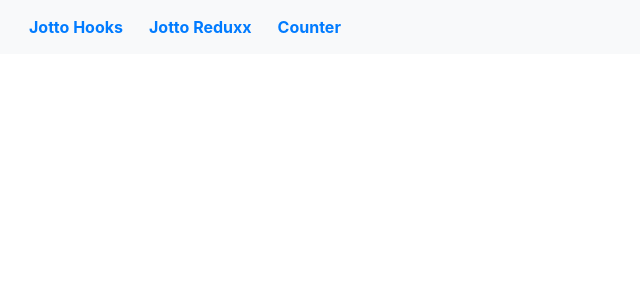
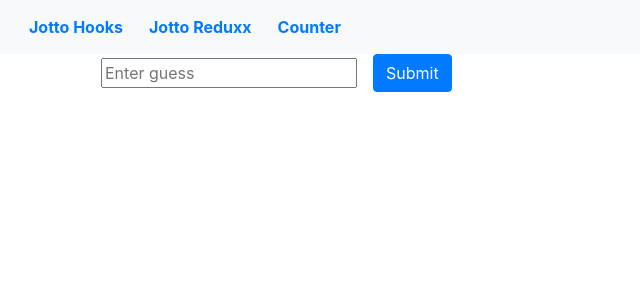
Before and after one commit to rmolinamir/react-testing, a React (Create React App) app: page /jotto-hooks in a window 1280 px wide. Shown: the top 300 px of the page, without its empty margins (0-640 px from the left). Built offline with nearby package versions, Linux system fonts and the light colour scheme; no server answers.

Commit message:
`getSecretWord` in jotto hooks & tests

```diff
--- a/src/containers/jotto_hooks/index.js
+++ b/src/containers/jotto_hooks/index.js
@@ -3,6 +3,9 @@ import React from 'react';
 
 // Dependencies
 import hookActions from 'actions/hookActions';
+
+// Components
+import Input from 'components/jotto_hooks/Input';
 
 const actionTypes = {
   SET_SECRET_WORD: 'SET_SECRET_WORD',
@@ -45,7 +48,11 @@ export default function JottoHooks() {
     hookActions.getSecretWord(setSecretWord);
   }, [dispatch]);
 
+  const { secretWord } = state;
+
   return (
-    <div data-test="component-jotto-hooks" />
+    <div data-test="component-jotto-hooks">
+      <Input secretWord={secretWord} />
+    </div>
   );
 }
```
Also changed, not shown: 1 other file (tests, documents, lock files or other folders).
